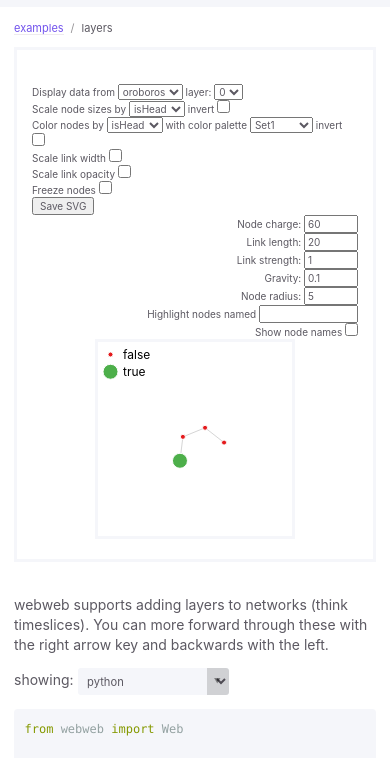
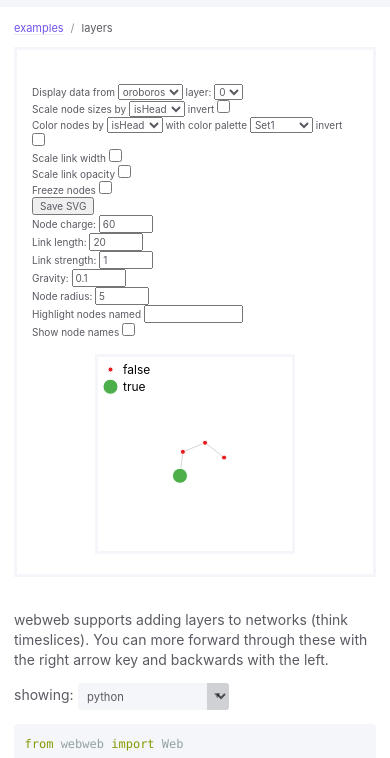
Before and after one commit to webwebpage/webwebpage.github.io, a plain HTML site: page docs/examples/layers.html in a window 390 px wide. Shown: the part 42-800 px from the top of the page. Drawn offline with Linux system fonts and the light colour scheme; a script that the page names is missing.

Commit message:
- update

```diff
--- a/assets/css/webweb/style.css
+++ b/assets/css/webweb/style.css
@@ -4,9 +4,6 @@
     background-color: white;
     text-align: justify;
     font-family: palatino, georgia, verdana, arial, sans-serif;
-    -moz-box-shadow: 0 0 10px #888;
-    -webkit-box-shadow: 0 0 10px#888;
-    box-shadow: 0 0 10px #888;
     width: 100%;
     height: 100%;
 }
@@ -14,19 +11,46 @@
 #webweb-menu {
     font-size: 10px;
     padding: 15px;
+    /* flexbox stuff.. */
+    display: -ms-flexbox;
+    display: -webkit-flex;
+    display: flex;
+    -webkit-flex-direction: row;
+    -ms-flex-direction: row;
+    flex-direction: row;
+    -webkit-flex-wrap: nowrap;
+    -ms-flex-wrap: nowrap;
+    flex-wrap: nowrap;
+    -webkit-justify-content: space-between;
+    -ms-flex-pack: justify;
+    justify-content: space-between;
+    -webkit-align-content: space-between;
+    -ms-flex-line-pack: justify;
+    align-content: space-between;
+    -webkit-align-items: flex-start;
+    -ms-flex-align: start;
+    align-items: flex-start;
 }
 
-#webweb-menu-left {
-    float: left;
-}
 #webweb-menu-right {
-    float: right;
     text-align: right;
 }
 
+@media (max-width: 600px) {
+    #webweb-menu {
+        -webkit-flex-direction: column;
+        -ms-flex-direction: column;
+        flex-direction: column;
+    }
+    #webweb-menu-right {
+        text-align: left;
+    }
+}
+#webweb-visualization-container {
+    overflow: hidden;
+}
 #webweb-visualization-container > svg {
+    border: solid 3px #f5f6fa;
     display: block;
     margin: 0 auto;
-    clear: both;
-    border: solid 3px #f5f6fa;
 }
--- a/assets/js/webweb/webweb.v5.js
+++ b/assets/js/webweb/webweb.v5.js
@@ -184,8 +184,6 @@ function standardizeRepresentation() {
     for (var i in networkNames) {
         standardizeNetworkRepresentation(networkNames[i]);
     }
-
-    // display.nodes = addMetadataVectorsToNodes(display.metadata, display.nodes);
 }
 function standardizeNetworkRepresentation(networkName) {
     var network = wwdata.networks[networkName];
@@ -223,8 +221,6 @@ function standardizeLayerRepresentation(layer) {
             }
 
         }
-
-        // layer.nodes = addMetadataVectorsToNodes(layer.metadata, layer.nodes);
     }
 
     return layer;
@@ -1857,7 +1853,7 @@ function writeShowNodeNamesWidget(parent) {
 function writeMenus(container) {
     var menu = document.createElement('div')
     menu.setAttribute('id', 'webweb-menu')
-    menu.style.display = display.hideMenu == true ? 'none' : 'block';
+    menu.style.display = display.hideMenu == true ? 'none' : 'flex';
     container.appendChild(menu);
 
     var menu = d3.select('#webweb-menu');
--- a/feed.xml
+++ b/feed.xml
@@ -1 +1 @@
-<?xml version="1.0" encoding="utf-8"?><feed xmlns="http://www.w3.org/2005/Atom" ><generator uri="https://jekyllrb.com/" version="3.8.5">Jekyll</generator><link href="/feed.xml" rel="self" type="application/atom+xml" /><link href="/" rel="alternate" type="text/html" /><updated>2019-01-29T15:29:05-07:00</updated><id>/feed.xml</id><title type="html">webweb</title><subtitle>webweb! Webs on the web! Show and share your networks on the world wide web.</subtitle><entry><title type="html">Let’s get documenting!</title><link href="/a/real/live/site!/2018/12/18/lets-get-documenting.html" rel="alternate" type="text/html" title="Let's get documenting!" /><published>2018-12-18T10:46:03-07:00</published><updated>2018-12-18T10:46:03-07:00</updated><id>/a/real/live/site!/2018/12/18/lets-get-documenting</id><content type="html" xml:base="/a/real/live/site!/2018/12/18/lets-get-documenting.html">&lt;p&gt;We’re gonna try and get this bad boy out into the wild.&lt;/p&gt;</content><author><name></name></author><summary type="html">We’re gonna try and get this bad boy out into the wild.</summary></entry></feed>
+<?xml version="1.0" encoding="utf-8"?><feed xmlns="http://www.w3.org/2005/Atom" ><generator uri="https://jekyllrb.com/" version="3.8.5">Jekyll</generator><link href="/feed.xml" rel="self" type="application/atom+xml" /><link href="/" rel="alternate" type="text/html" /><updated>2019-01-29T17:08:41-07:00</updated><id>/feed.xml</id><title type="html">webweb</title><subtitle>webweb! Webs on the web! Show and share your networks on the world wide web.</subtitle><entry><title type="html">Let’s get documenting!</title><link href="/a/real/live/site!/2018/12/18/lets-get-documenting.html" rel="alternate" type="text/html" title="Let's get documenting!" /><published>2018-12-18T10:46:03-07:00</published><updated>2018-12-18T10:46:03-07:00</updated><id>/a/real/live/site!/2018/12/18/lets-get-documenting</id><content type="html" xml:base="/a/real/live/site!/2018/12/18/lets-get-documenting.html">&lt;p&gt;We’re gonna try and get this bad boy out into the wild.&lt;/p&gt;</content><author><name></name></author><summary type="html">We’re gonna try and get this bad boy out into the wild.</summary></entry></feed>
```
